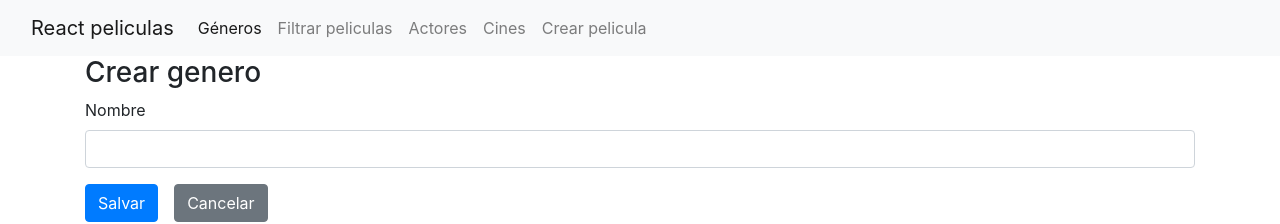
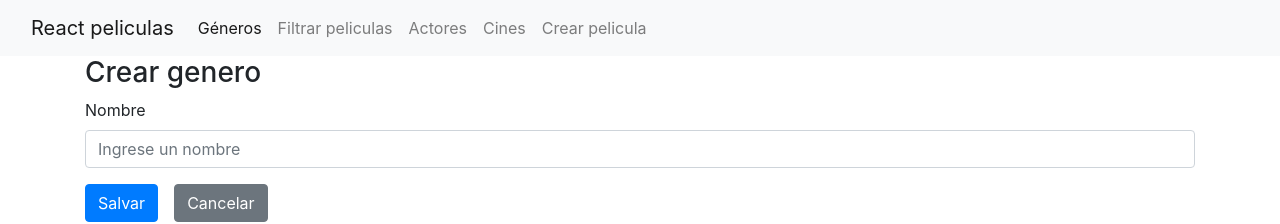
Before and after one commit to PanchoReview/react-peliculas, a React (Create React App) app: page /generos/crear in a window 1280 px wide. Shown: the top 224 px of the page. Built offline with nearby package versions, Linux system fonts and the light colour scheme.

Commit message:
Added new components FormGroupText.tsx and MostrarErrorCampo.tsx. Added Yup packages for validation.
Signed-off-by: Francisco Astorga <fastorga@nimok.com>

```diff
--- a/package.json
+++ b/package.json
@@ -18,7 +18,8 @@
     "react-router-dom": "^5.2.0",
     "react-scripts": "4.0.3",
     "typescript": "^4.1.2",
-    "web-vitals": "^1.0.1"
+    "web-vitals": "^1.0.1",
+    "yup": "0.32.9"
   },
   "scripts": {
     "start": "react-scripts start",
--- a/src/Components/Generos/CrearGenero.tsx
+++ b/src/Components/Generos/CrearGenero.tsx
@@ -1,7 +1,9 @@
-import { Field, Form, Formik } from "formik"
+import { ErrorMessage, Field, Form, Formik } from "formik"
 import { useHistory } from "react-router"
 import Button from "../Utils/Button"
-import {Link} from "react-router-dom"
+import { Link } from "react-router-dom"
+import * as Yup from "yup"
+import FormGroupText from "../Utils/FormGroupText"
 
 export default function CrearGenero() {
     const history = useHistory()
@@ -10,14 +12,17 @@ export default function CrearGenero() {
         <>
             <h3>Crear genero</h3>
 
-            <Formik initialValues={{
-                nombre: ""
-            }} onSubmit={values => {console.log(values)}}>
+            <Formik
+                initialValues={{
+                    nombre: ""
+                }}
+                onSubmit={values => { console.log(values) }}
+                validationSchema={Yup.object({
+                    nombre: Yup.string().required("Este campo es requerido")
+                })}
+            >
                 <Form>
-                    <div className="form-group">
-                        <label htmlFor="nombre">Nombre</label>
-                        <Field name="nombre" className="form-control" />
-                    </div>
+                    <FormGroupText campo="nombre" label="Nombre" placeholder="Ingrese un nombre" />
 
                     <Button type="submit">Salvar</Button>
                     <Link className="btn btn-secondary" to="/generos">Cancelar</Link>
--- /dev/null
+++ b/src/Components/Utils/FormGroupText.tsx
@@ -0,0 +1,21 @@
+import { ErrorMessage, Field } from "formik";
+import React from "react";
+import MostrarErrorCampo from "./MostrarErrorCampo";
+
+
+export default function FormGroupText(props: formGroupTextProps) {
+    return (
+        <div className="form-group">
+            {props.label ? <label htmlFor={props.campo}>{props.label}</label> : null }
+            <Field name={props.campo} placeholder={props.placeholder} className="form-control" />
+            <ErrorMessage name={props.campo}>{mensaje => <MostrarErrorCampo mensaje={mensaje} />}</ErrorMessage>
+        </div>
+
+    )
+}
+
+interface formGroupTextProps {
+    campo: string
+    label?: string
+    placeholder?: string
+}
--- /dev/null
+++ b/src/Components/Utils/MostrarErrorCampo.tsx
@@ -0,0 +1,9 @@
+export default function MostrarErrorCampo(props: mostrarErrorCampoProps) {
+    return (
+        <div className="text-danger">{props.mensaje}</div>
+    )
+}
+
+interface mostrarErrorCampoProps {
+    mensaje: string
+}
```
Also changed, not shown: 1 other file (tests, documents, lock files or other folders).
